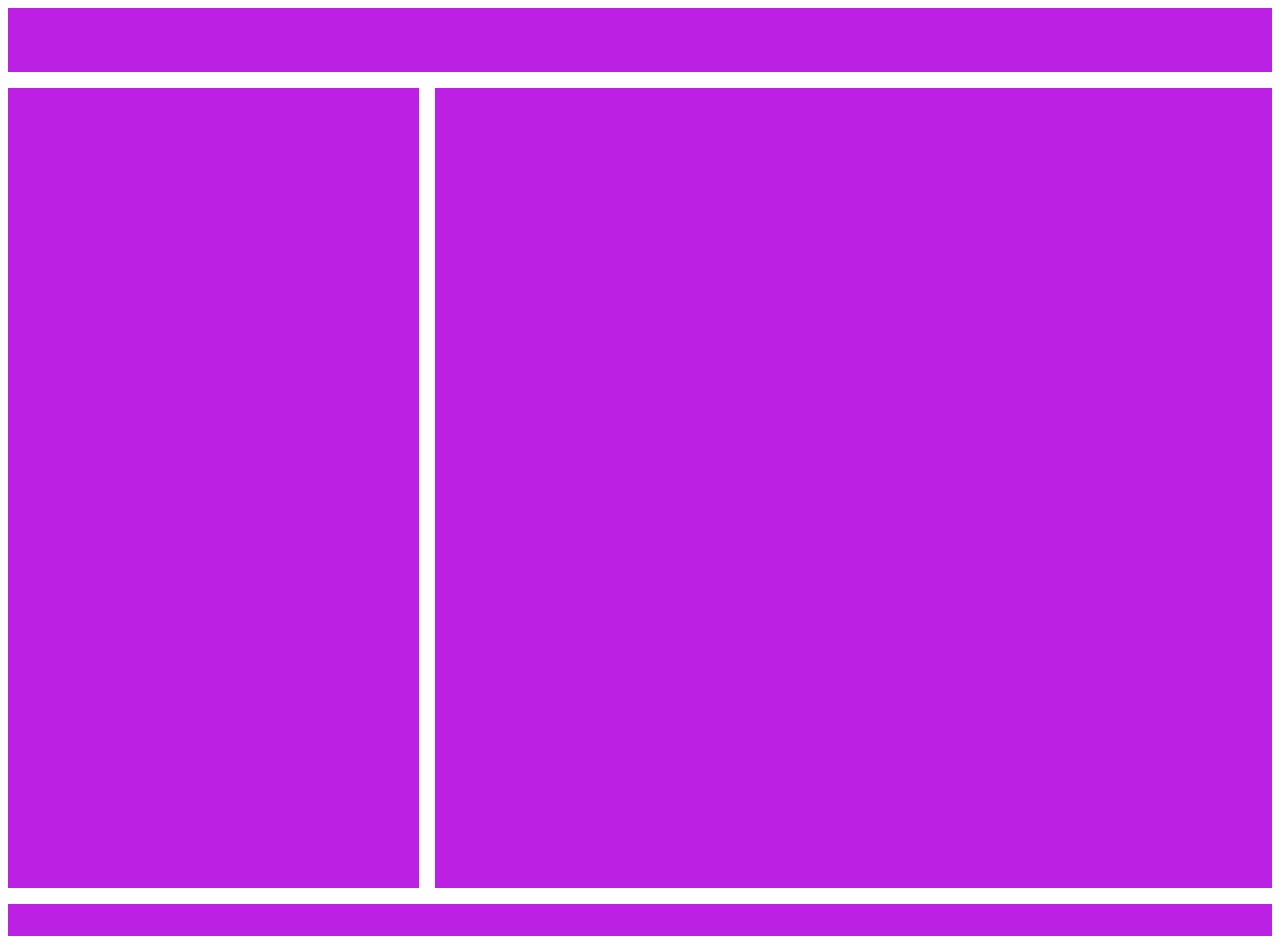
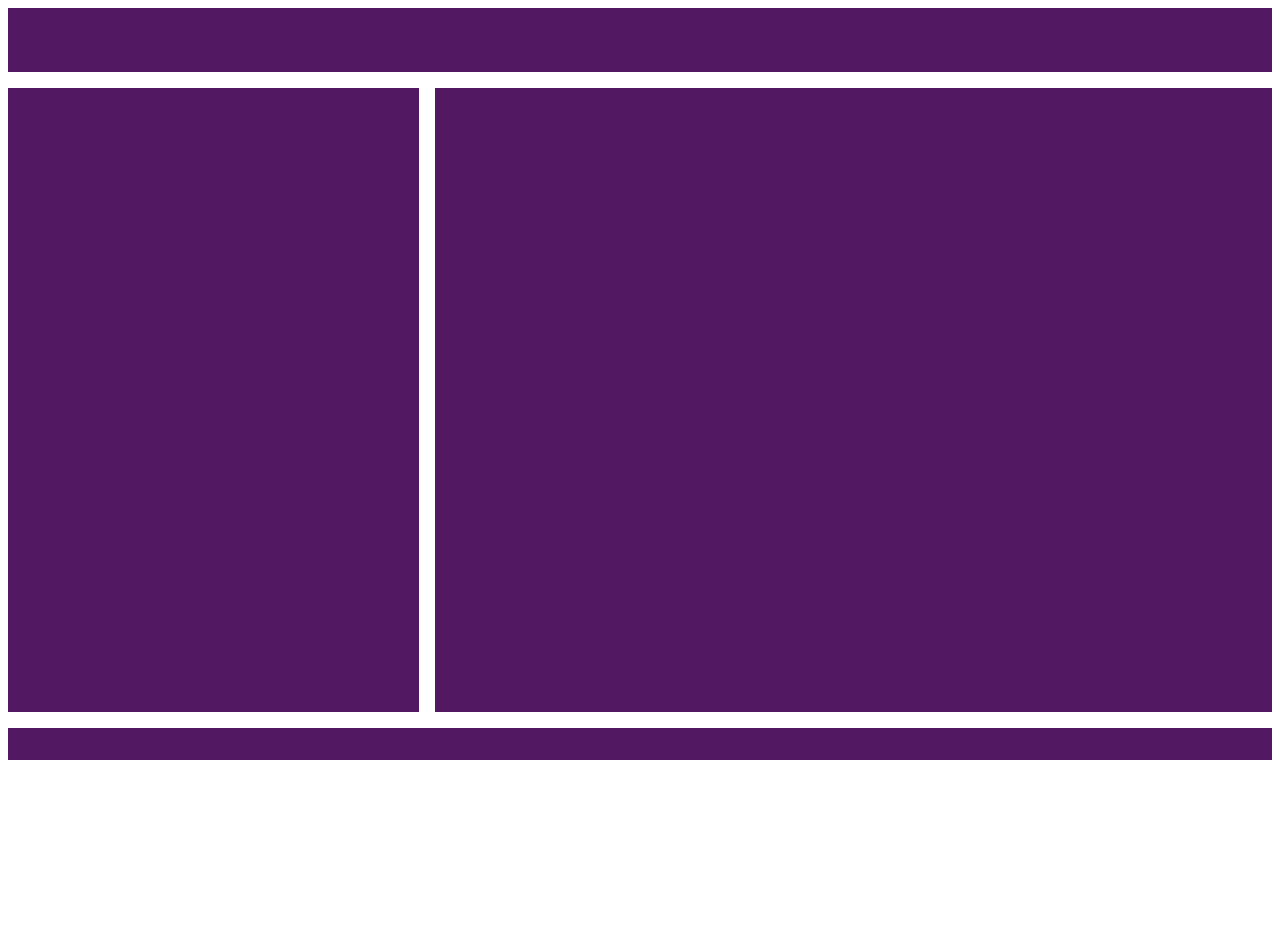
Before and after one commit to johahm/css-layouts, a plain HTML site: page index.html in a window 1280 px wide. After the commit the page ends 800 px from the top, so only its background shows below. Drawn offline with Linux system fonts and the light colour scheme.

Commit message:
color de fondo cambiado

```diff
--- a/stylo.css
+++ b/stylo.css
@@ -7,12 +7,12 @@ body {
         "aside main main"
         "footer footer footer";
     grid-template-columns: auto auto auto;
-    grid-template-rows: auto 100vh auto;
+    grid-template-rows: auto 78vh auto;
 }
 
 .o-header, .o-aside, .o-main, .o-footer {
-    background: #BC20E2;
-    color: #FDFDFD;
+    background: #521861;
+    color: #7b9b6f;
 }
 
 .o-header {
```
